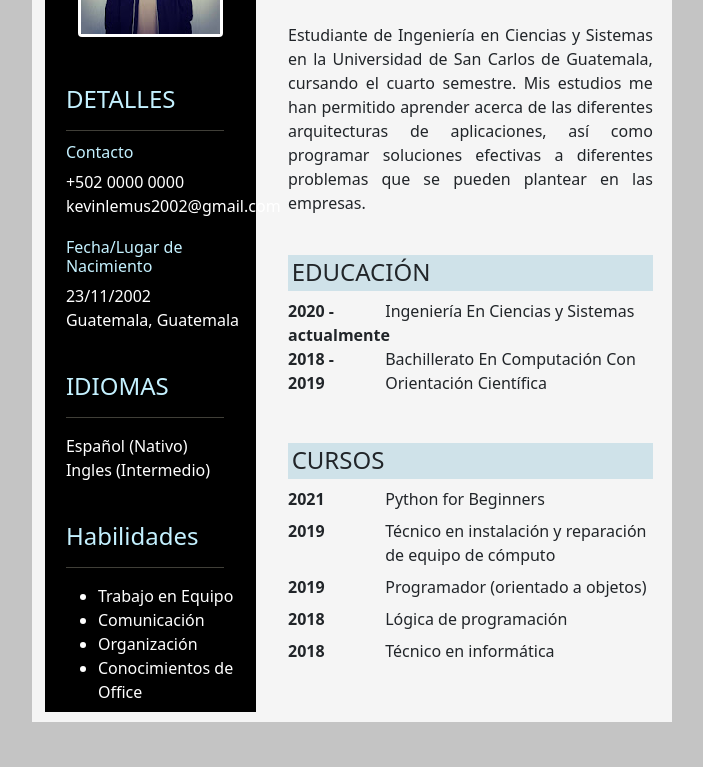
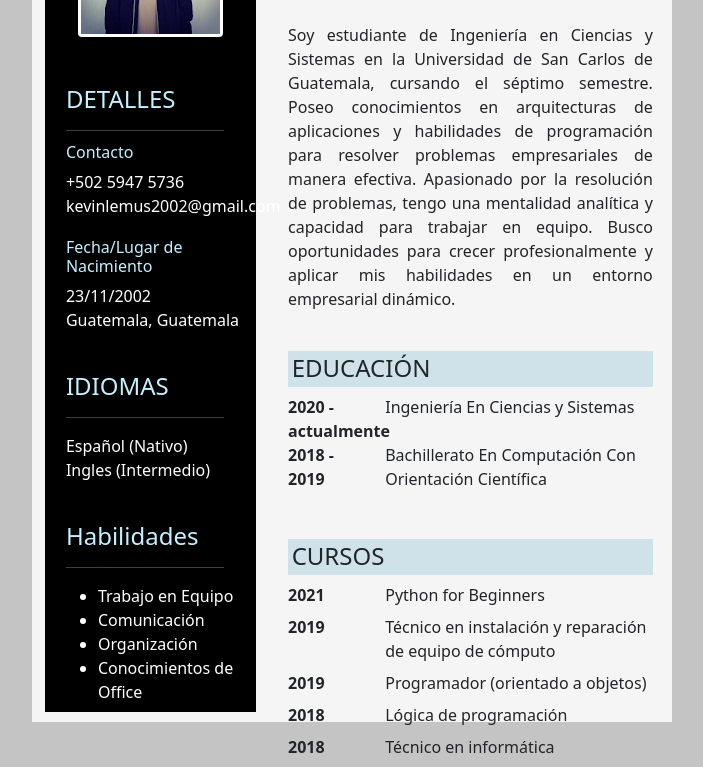
Before and after one commit to IsNotKev/CVKevinMartinez, a plain HTML site: page index.html in a window 1280 px wide. Shown: the part 166-933 px from the top of the page, without its empty margins (288-991 px from the left). Before the commit the page ends 901 px from the top, so only its background shows below. Drawn offline with nearby package versions, Linux system fonts and the light colour scheme.

Commit message:
Update information

```diff
--- a/index.html
+++ b/index.html
@@ -43,7 +43,7 @@
             <hr style="background-color:#FFF9DF; width: 75%;margin-left: 10%">
             <ul class="list-unstyled" style="color: white;margin-left: 10%;">
                 <h6 class="card-subtitle mb-2" style="color: #C4F1FF;">Contacto</h6>
-                <li>+502 0000 0000</li>
+                <li>+502 5947 5736</li>
                 <li>kevinlemus2002@gmail.com</li>
                 <br>
                 <h6 class="card-subtitle mb-2" style="color: #C4F1FF;">Fecha/Lugar de Nacimiento</h6>
@@ -68,9 +68,8 @@
             </ul>
         </div>
         <div style="width:57%;height:77%;float:right;display: inline;margin-right: 3%;margin-top: 4%;">
-            <p style="text-align: justify;">Estudiante de Ingeniería en Ciencias y Sistemas en la Universidad de San Carlos de Guatemala, cursando el cuarto semestre.
-                Mis estudios me han permitido aprender acerca de las diferentes arquitecturas de aplicaciones, así como programar soluciones
-                efectivas a diferentes problemas que se pueden plantear en las empresas.
+            <p style="text-align: justify;">
+                Soy estudiante de Ingeniería en Ciencias y Sistemas en la Universidad de San Carlos de Guatemala, cursando el séptimo semestre. Poseo conocimientos en arquitecturas de aplicaciones y habilidades de programación para resolver problemas empresariales de manera efectiva. Apasionado por la resolución de problemas, tengo una mentalidad analítica y capacidad para trabajar en equipo. Busco oportunidades para crecer profesionalmente y aplicar mis habilidades en un entorno empresarial dinámico.
             </p>
             <br>
             <h4 style="background-color: #CFE2E9;padding: 1%;">EDUCACIÓN</h5>
```
